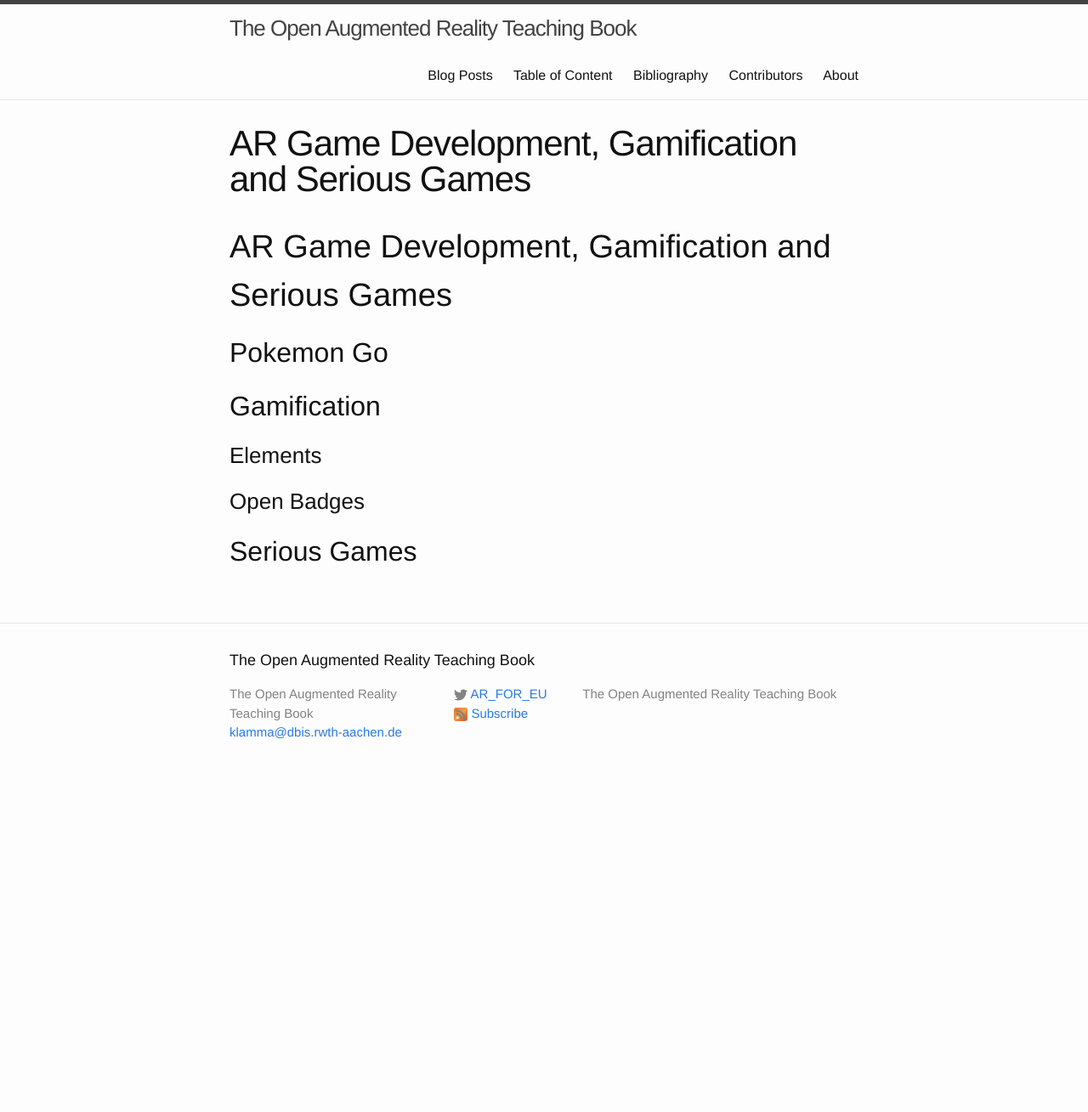
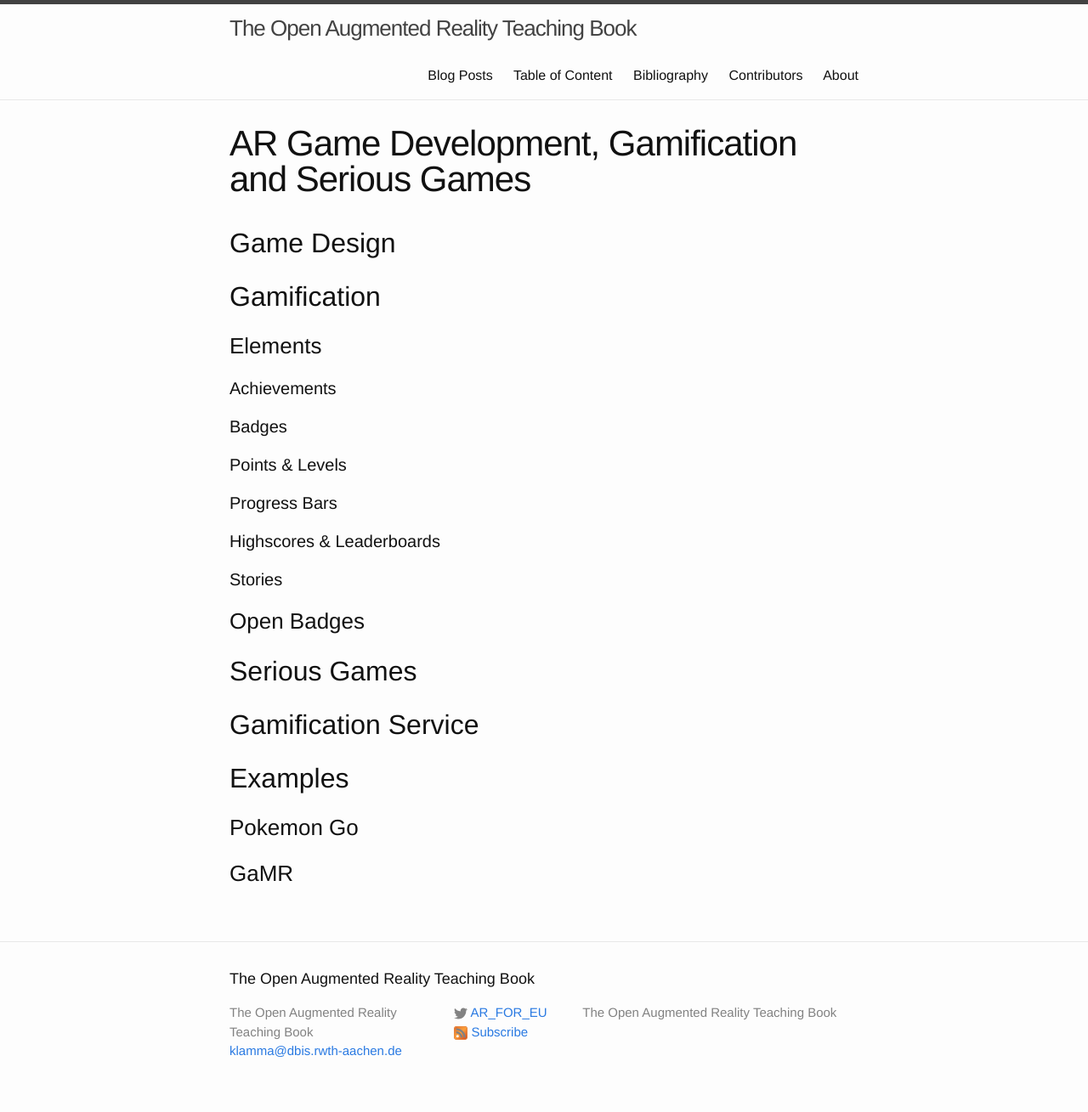
Before and after one commit to klamma/ar-for-eu-book, a Jekyll site: the page built from _pages/chapters/game.md, in a window 1280 px wide. Shown: the whole page at 85% size. Built offline with Jekyll 4.4.1, drawn with Linux system fonts in a browser that asks for light colours; nearby versions of some CDN libraries; before the commit the page ends 934 px from its top, so only the background shows below that.

Commit message:
added outline to gamification chapter

```diff
--- a/_pages/chapters/game.md
+++ b/_pages/chapters/game.md
@@ -6,14 +6,32 @@ categories: chapter
 visualizations:
 ---
 
-# AR Game Development, Gamification and Serious Games
-
-## Pokemon Go
+## Game Design
 
 ## Gamification
 
 ### Elements
 
+#### Achievements
+
+#### Badges
+
+#### Points & Levels
+
+#### Progress Bars
+
+#### Highscores & Leaderboards
+
+#### Stories
+
 ### Open Badges
 
 ## Serious Games
+
+## Gamification Service
+
+## Examples
+
+### Pokemon Go
+
+### GaMR
```
